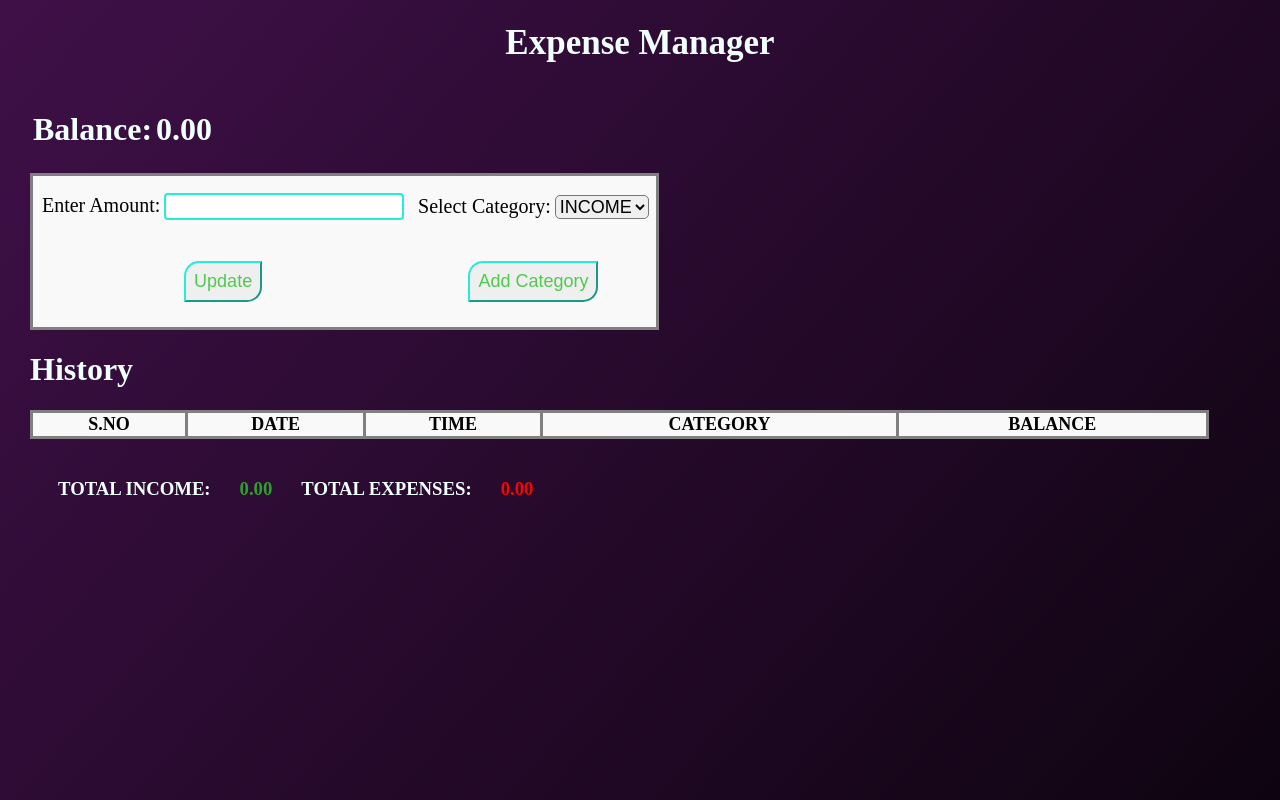
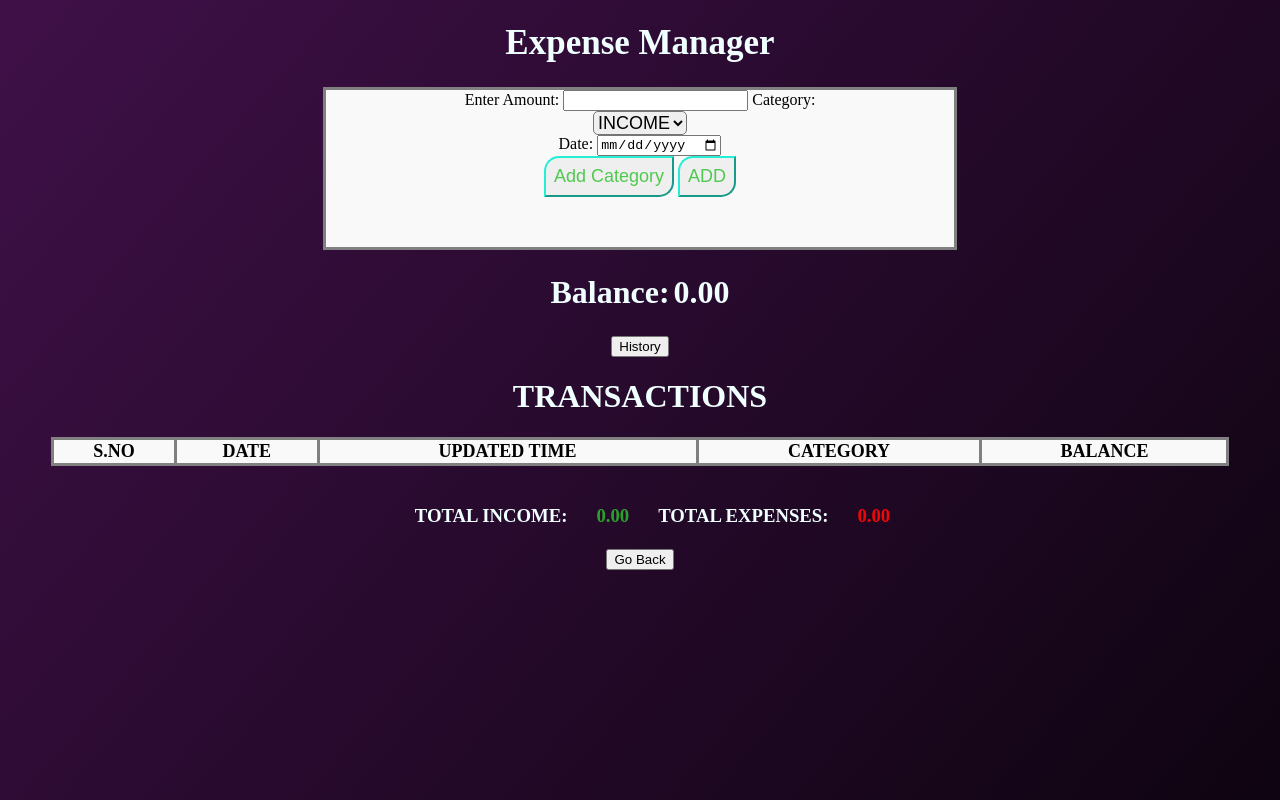
Before and after one commit to Prasath192006/Expense_Manager, a plain HTML site: page index.html in a window 1280 px wide. Shown: the top 800 px of the page. Drawn offline with Linux system fonts and the light colour scheme.

Commit message:
history table separated

```diff
--- a/index.html
+++ b/index.html
@@ -14,37 +14,46 @@
     </header>
     <div class="main">
 
+
+    <center>
+
+
+    <div class="function">
+        <div class="info">
+            <label for="value"> Enter Amount:</label>
+            <input type="number" id= value default=" ">
+            <div style="display: inline; margin-top: 20px;">
+                <label>Category:</label>
+                <div id="DropDown" class="date_cat"  style="border: none;"></div>
+            </div>
+            <div >
+                <label>Date:</label>
+            <input type="date" id="date" class="date_cat"  pattern="\d{2}/\d{2}/\d{4}" required>
+            </div>
+
+
+
+        </div>
+         <button onclick="Add_cat()" class="add_cat">Add Category</button>
+         <button onclick="modify()" class="update">ADD</button>
+    </div>
     <table>
         <tr>
             <td><h1>Balance:</h1></td>
             <td> <h1 id="curr_value">0.00</h1></td>
         </tr>
     </table>
+    <input type="button"  id="his_dis_btn" value="History" onclick="hist()">
 
-    <table class="function">
-        <tr>
-            <td><label for="value"> Enter Amount:</label>
-                <input type="number" id= value default=" "></td>
-                <td>
-                    <label>Select Category:</label>
-                     <div id="DropDown" class="dd"></div>
-                </td>
-        </tr>
-        <tr>
-            <td>
-                <button onclick="modify()" class="update">Update</button>
-            </td>
-            <td>
-                <button onclick="Add_cat()" class="add_cat">Add Category</button>
-            </td>
-        </tr>
-    </table>
-        <h1>History</h1>
+    <div id="his_dis">
+
+
+        <h1>TRANSACTIONS</h1>
         <table class="history">
         <thead>
                 <th>S.NO</th>
                 <th>DATE</th>
-                <th>TIME</th>
+                <th>UPDATED TIME</th>
                 <th>CATEGORY</th>
                 <th>BALANCE</th>
 
@@ -62,6 +71,9 @@
                 <td><h3  id="tot_exp">0.00</h3></td>
             </tr>
         </table>
+        <button id="his_dis_btn" onclick="go_back()">  Go Back   </button>
         </div>
+</div>
+</center>
 </body>
 </html>
```
Lines whose indentation alone changed are shown as unchanged.
